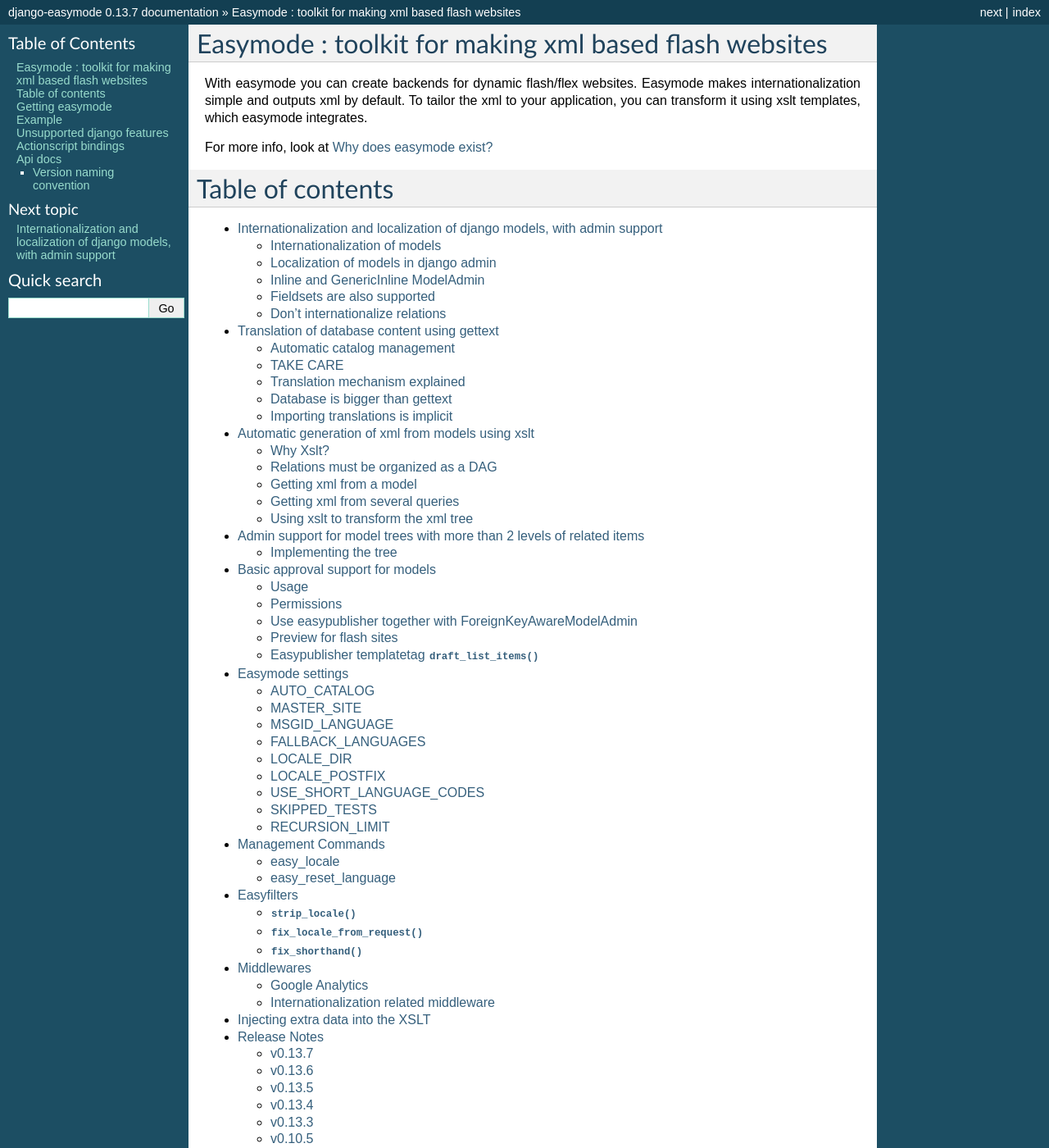
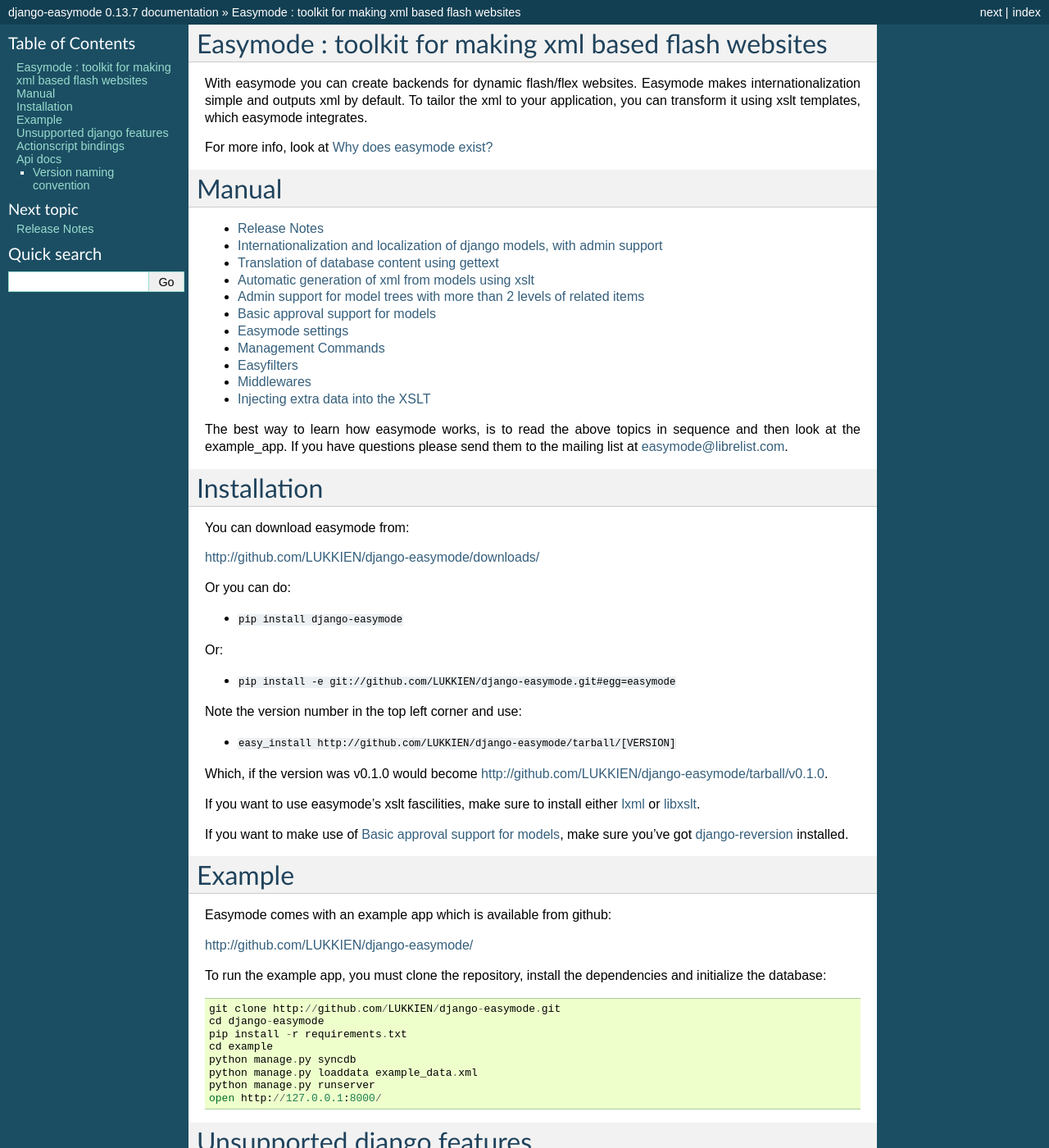
Before and after one commit to specialunderwear/django-easymode, a Sphinx documentation site: the page built from docs/index.rst, in a window 1280 px wide and 1400 px high. Shown: the whole window at 82% size. Built offline with Sphinx 7.4.7, drawn with Linux system fonts in a browser that asks for light colours; some of the changed text lies outside the part shown.

Commit message:
doc updates

```diff
--- a/docs/easypublisher/index.rst
+++ b/docs/easypublisher/index.rst
@@ -5,6 +7,7 @@
 application. It uses
 `django-reversion <http://code.google.com/p/django-reversion/>`_ to store drafted
 content. This has the very nice side effect that all drafts are in your history.
+You should make sure reversion is installed before using easypublisher.
 
 There is only one layer of approval, either you've got publishing rights or you
 don't. Anyone with publisher rights can move content from draft to published,
--- a/docs/index.rst
+++ b/docs/index.rst
@@ -8,12 +8,13 @@
 
 For more info, look at :ref:`solipsism`
 
-Table of contents
-=================
+Manual
+======
 
 .. toctree::
-    :maxdepth: 2
+    :maxdepth: 1
 
+    changes
     i18n/index
     i18n/translation
     xslt/index
@@ -24,14 +25,13 @@
     templatetags
     Middlewares <middleware.rst>
     xslt/helpers
-    changes
 
 The best way to learn how easymode works, is to read the above topics in sequence
 and then look at the :ref:`example_app`. If you have questions please send them
 to the mailing list at easymode@librelist.com.
 
-Getting easymode
-================
+Installation
+============
 
 You can download easymode from:
 
@@ -52,6 +52,13 @@
 Which, if the version was v0.1.0 would become http://github.com/LUKKIEN/django-easymode/tarball/v0.1.0.
 
 .. _example_app:
+
+If you want to use easymode's xslt fascilities, make sure to install either
+`lxml <http://codespeak.net/lxml/>`_ or
+`libxslt <http://xmlsoft.org/XSLT/python.html>`_.
+
+If you want to make use of :ref:`easypublisher`, make sure you've got
+`django-reversion <http://code.google.com/p/django-reversion/>`_ installed.
 
 Example
 =======
--- a/docs/xslt/index.rst
+++ b/docs/xslt/index.rst
@@ -120,7 +120,7 @@
 
 ----
 
-.. [#f1] Xslt requires a python xslt package. Easymode can work with
+.. [#f1] Xslt requires a python xslt package to be installed. Easymode can work with
      `lxml <http://codespeak.net/lxml/>`_ ,
      `libxslt <http://xmlsoft.org/XSLT/python.html>`_
 
```
Also changed, not shown: other parts of docs/easypublisher/index.rst (+2 -0 lines).
